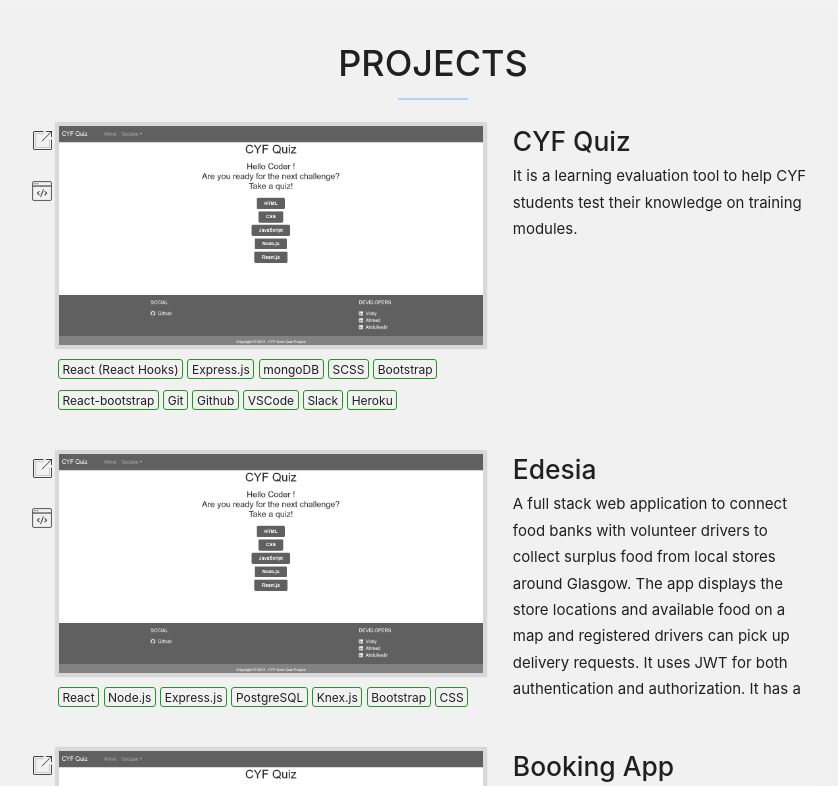
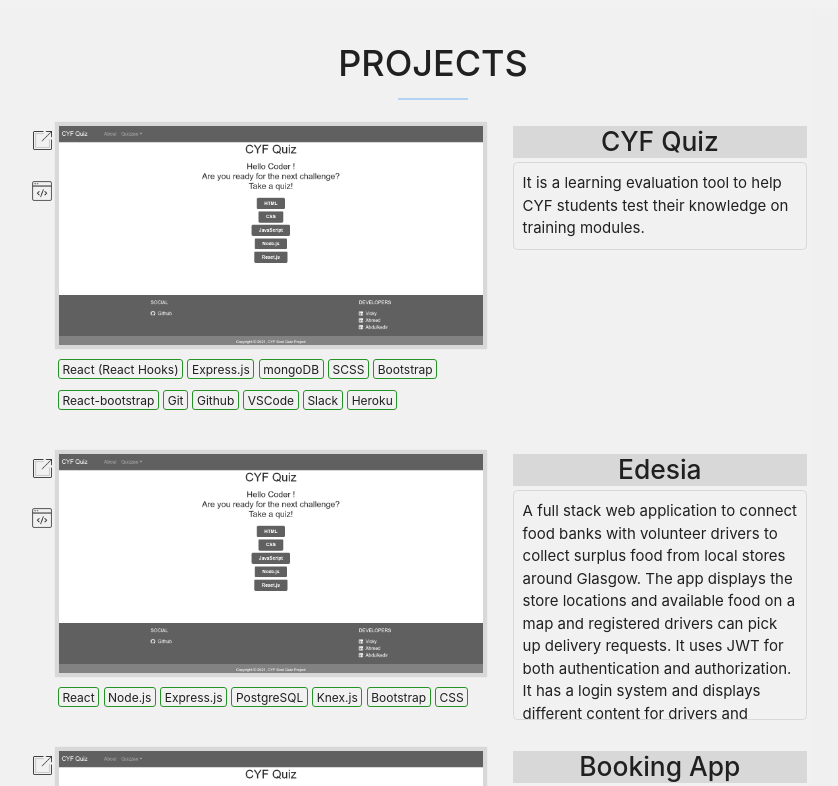
Before and after one commit to abdulkadiret/personal-portfolio, a React (Create React App) app: page / in a window 1280 px wide. Shown: the part 3040-3826 px from the top of the page, without its empty margins (207-1045 px from the left). Built offline with nearby package versions, Linux system fonts and the light colour scheme.

Commit message:
Add style to project title & description

```diff
--- a/src/components/Projects/index.js
+++ b/src/components/Projects/index.js
@@ -1,6 +1,6 @@
 import React from 'react';
 import './style.css';
-import { Container } from 'react-bootstrap';
+import { Container, Card } from 'react-bootstrap';
 import data from '../../assets/data/projectData';
 import CYFQuiz from '../../assets/images/quiz-app.png';
 import LiveApp from '../../assets/images/external-link.png';
@@ -81,15 +81,13 @@ const Projects = ({ className }) => {
                       </div>
                     </div>
                   </div>
-                  <div
-                    className='col
-                    card__right col-md-5
-                    horizontal__card__body col-sm-6 d-none d-md-block'
-                  >
+                  <div className='col card__right col-md-5 col-sm-6 d-none d-md-block'>
                     <h4 className='card__title mb-1'>{title}</h4>
-                    <span className='card__text project__description'>
-                      {description}
-                    </span>
+                    <Card className='horizontal__card__body p-2'>
+                      <span className='card__text project__description'>
+                        {description}
+                      </span>
+                    </Card>
                   </div>
                 </div>
               </div>
--- a/src/components/Projects/style.css
+++ b/src/components/Projects/style.css
@@ -32,12 +32,19 @@
 }
 
 .horizontal__card__body {
-  max-height: 250px;
+  background: transparent;
+  border: 1px solid var(--frame-color);
+  max-height: 230px;
   overflow: auto;
   padding-bottom: 10px;
 }
 
-/*to hide scrollbar*/
+.card__title {
+  background: var(--frame-color);
+  text-align: center;
+}
+
+/*hide scrollbar*/
 ::-webkit-scrollbar {
   display: none;
 }
@@ -75,11 +82,9 @@
 }
 
 .live__app__link:hover {
-  /* transform: translateY(-3px); */
   box-shadow: 0 0 5px 3px var(--primary-color);
 }
 
 .source__code__link:hover {
-  /* transform: translateY(3px); */
   box-shadow: 0 0 5px 3px var(--primary-color);
 }
```
